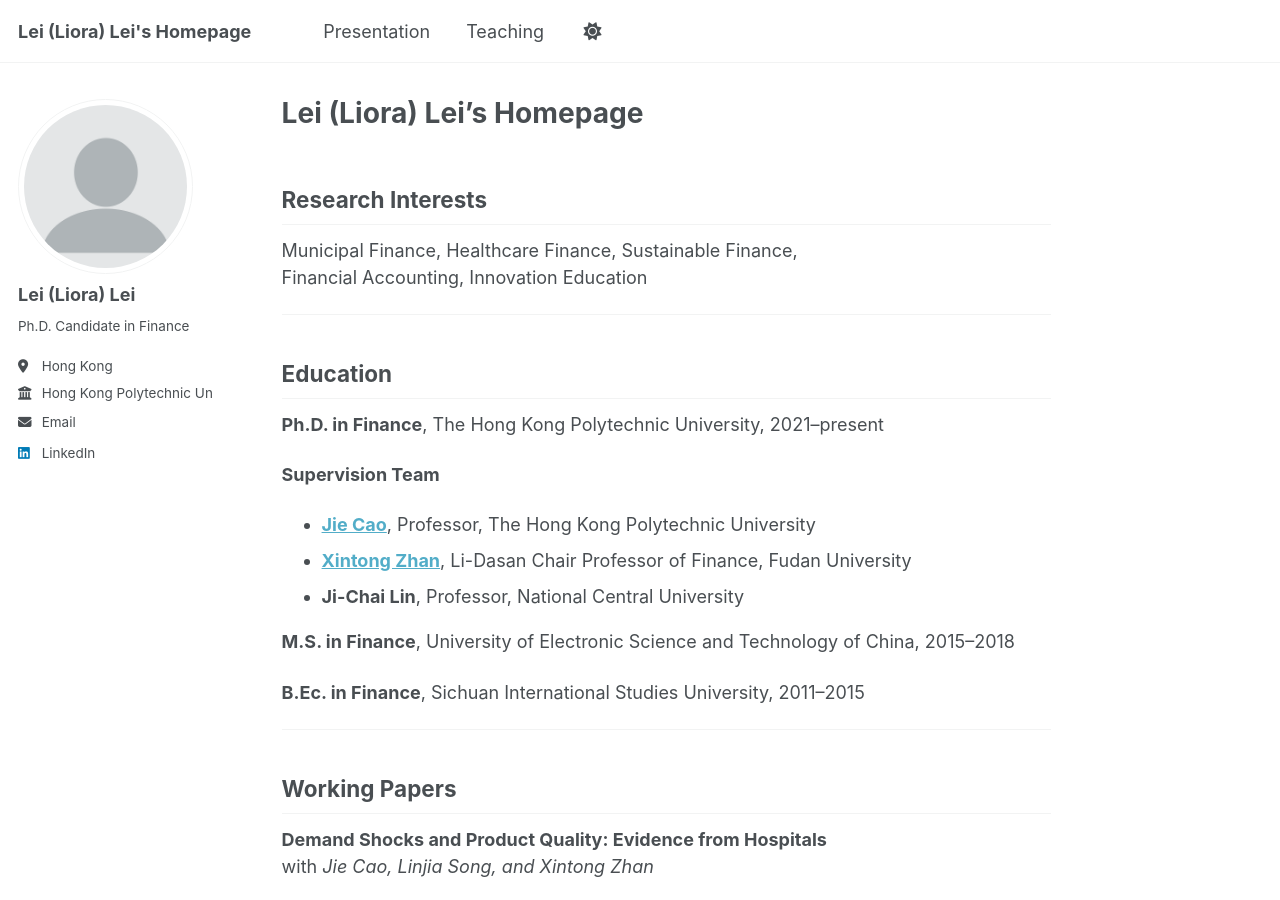
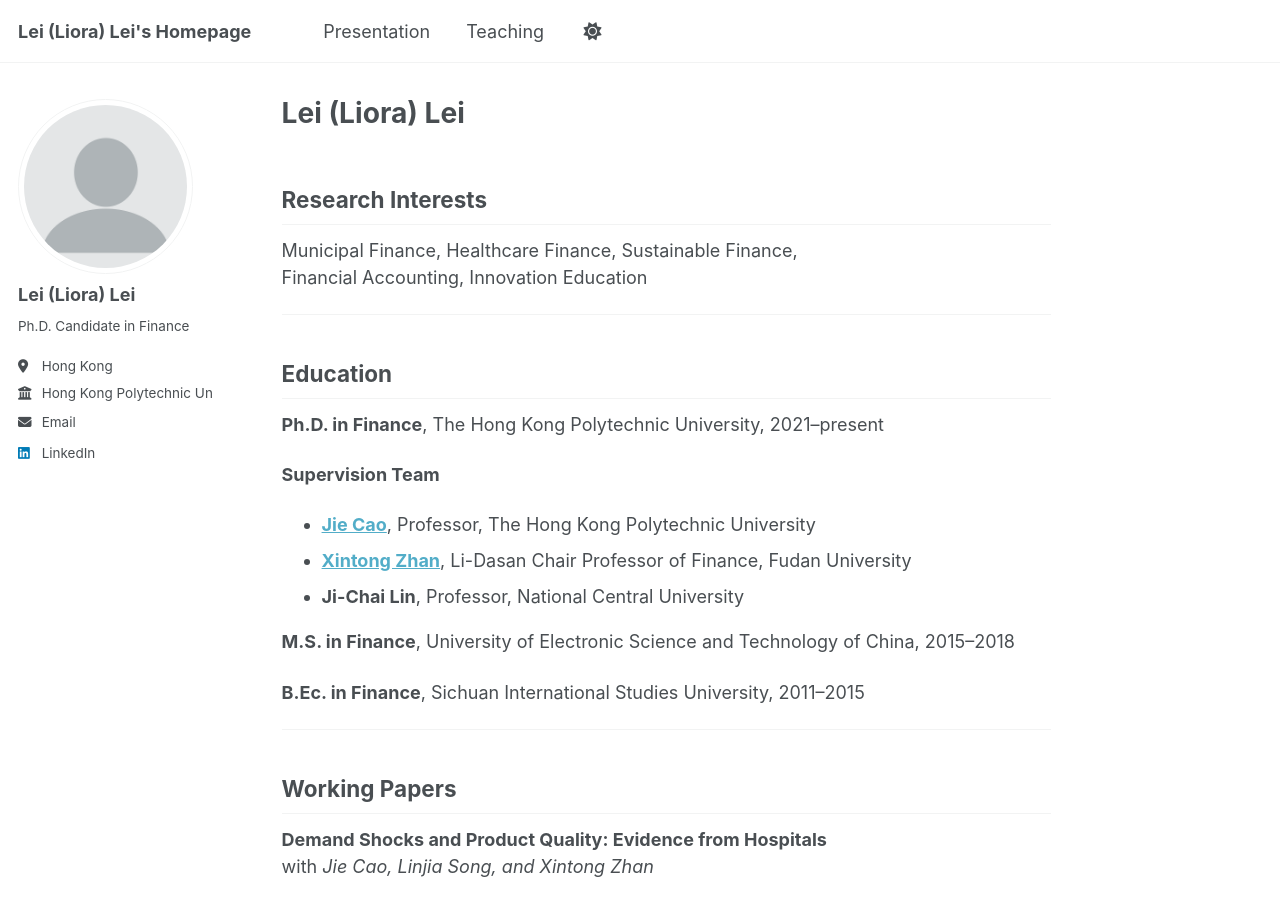
Before and after one commit to Liora-Lei/Lei-Lei, a Jekyll site: the page built from _pages/about.md, in a window 1280 px wide and 900 px high. Built offline with Jekyll 4.4.1, drawn with Linux system fonts in a browser that asks for light colours; a script that is not in the unit is left out.

Commit message:
Update about.md

```diff
--- a/_pages/about.md
+++ b/_pages/about.md
@@ -1,9 +1,9 @@
 ---
 layout: single
-title: "Lei (Liora) Lei's Homepage"
+title: "Lei (Liora) Lei"
 permalink: /
 author_profile: true
-classes: wide
+hide_meta: true
 ---
 
 ## Research Interests
```
